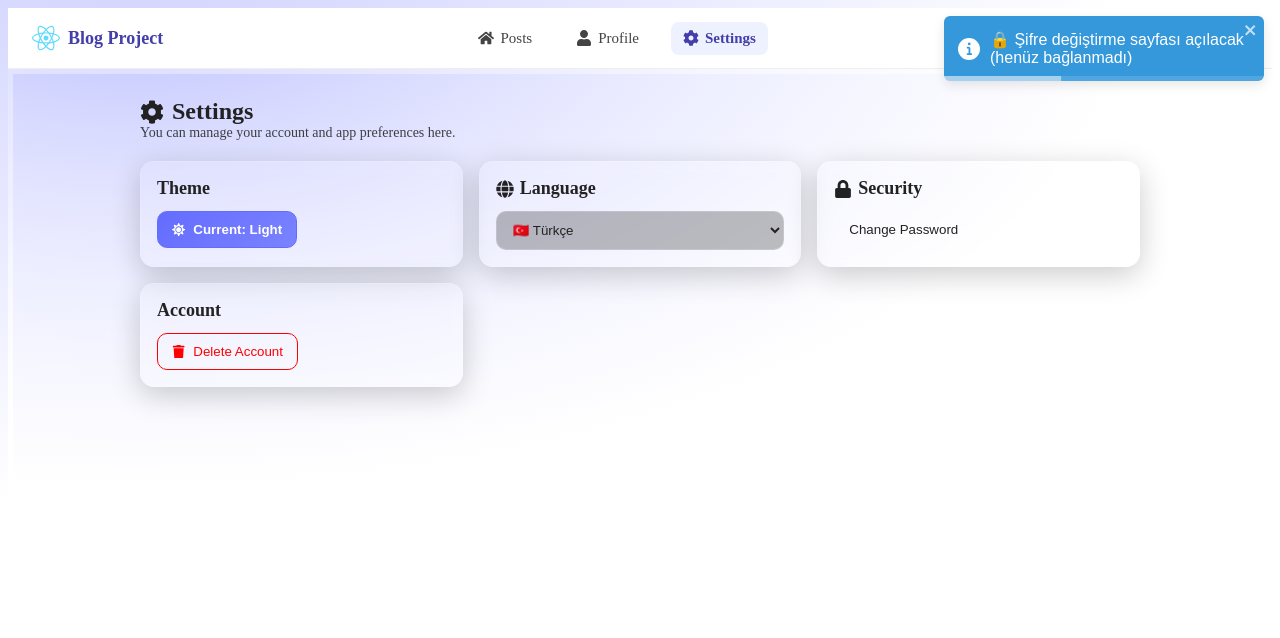
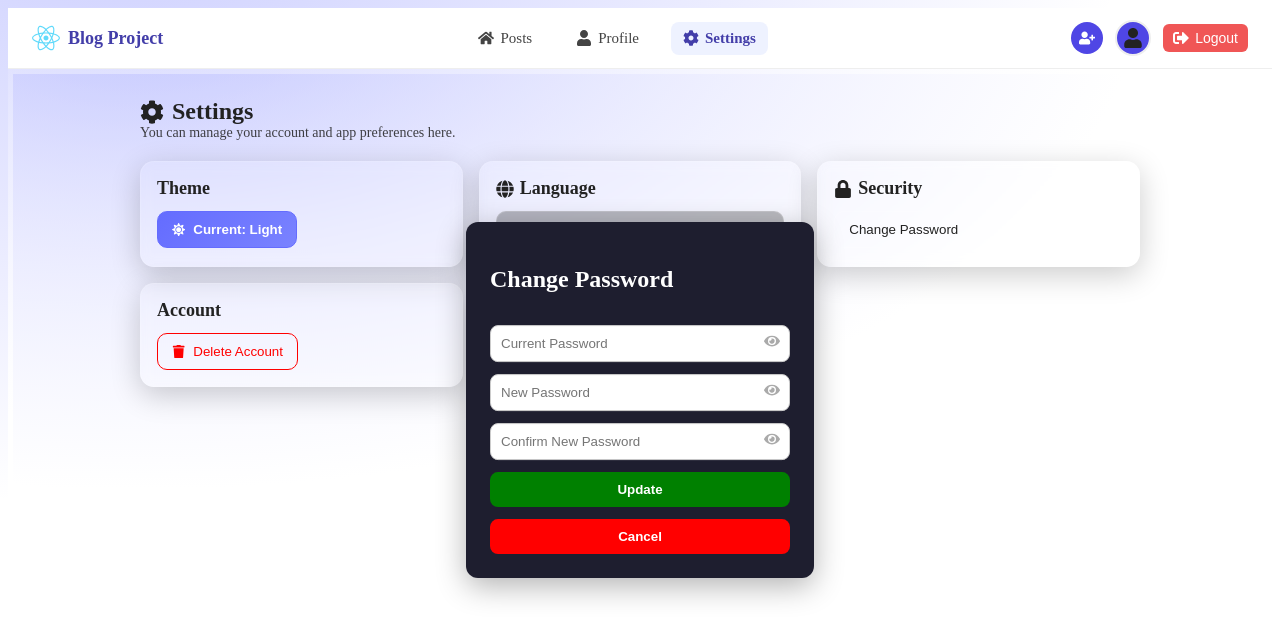
Before and after one commit to yagmurbasoglu/BlogProject, a React (Vite) app in the folder blog-frontend/: page /settings in a window 1280 px wide. Both pictures are taken after a click on the button "Change Password". Shown: the top 638 px of the page. Built offline with nearby package versions, Linux system fonts and the light colour scheme.

Commit message:
Şifre Değiştirme Eklendi

```diff
--- /dev/null
+++ b/blog-frontend/src/components/ChangePasswordModal.jsx
@@ -0,0 +1,147 @@
+import { useState } from "react";
+import api from "../api/axios";
+import { toast } from "react-toastify";
+import { FaEye, FaEyeSlash } from "react-icons/fa";
+import { useTranslation } from "react-i18next";
+
+export default function ChangePasswordModal({ onClose }) {
+  const { t } = useTranslation();
+
+  const [currentPassword, setCurrentPassword] = useState("");
+  const [newPassword, setNewPassword] = useState("");
+  const [confirmNewPassword, setConfirmNewPassword] = useState("");
+
+  // 👁 Şifre göster/gizle state
+  const [showCurrent, setShowCurrent] = useState(false);
+  const [showNew, setShowNew] = useState(false);
+  const [showConfirm, setShowConfirm] = useState(false);
+
+  const handleChangePassword = async () => {
+    if (!currentPassword || !newPassword || !confirmNewPassword) {
+      toast.error(t("errors.fillAllFields")); // ❌ Çeviriden geliyor
+      return;
+    }
+
+    if (newPassword !== confirmNewPassword) {
+      toast.error(t("errors.passwordMismatch")); // ❌ Çeviriden geliyor
+      return;
+    }
+
+    try {
+      const response = await api.put("/users/change-password", {
+        currentPassword,
+        newPassword,
+        confirmNewPassword,
+      });
+
+      toast.success(response.data.message || t("success.passwordChanged"));
+      onClose();
+    } catch (error) {
+      toast.error(error.response?.data?.message || t("errors.passwordNotChanged"));
+    }
+  };
+
+  return (
+    <div style={styles.modal}>
+      <h2>{t("changePassword")}</h2>
+
+      {/* Current Password */}
+      <div style={styles.inputWrapper}>
+        <input
+          type={showCurrent ? "text" : "password"}
+          placeholder={t("currentPassword")}
+          value={currentPassword}
+          onChange={(e) => setCurrentPassword(e.target.value)}
+          style={styles.input}
+        />
+        <span onClick={() => setShowCurrent(!showCurrent)} style={styles.eyeIcon}>
+          {showCurrent ? <FaEyeSlash /> : <FaEye />}
+        </span>
+      </div>
+
+      {/* New Password */}
+      <div style={styles.inputWrapper}>
+        <input
+          type={showNew ? "text" : "password"}
+          placeholder={t("newPassword")}
+          value={newPassword}
+          onChange={(e) => setNewPassword(e.target.value)}
+          style={styles.input}
+        />
+        <span onClick={() => setShowNew(!showNew)} style={styles.eyeIcon}>
+          {showNew ? <FaEyeSlash /> : <FaEye />}
+        </span>
+      </div>
+
+      {/* Confirm New Password */}
+      <div style={styles.inputWrapper}>
+        <input
+          type={showConfirm ? "text" : "password"}
+          placeholder={t("confirmNewPassword")}
+          value={confirmNewPassword}
+          onChange={(e) => setConfirmNewPassword(e.target.value)}
+          style={styles.input}
+        />
+        <span onClick={() => setShowConfirm(!showConfirm)} style={styles.eyeIcon}>
+          {showConfirm ? <FaEyeSlash /> : <FaEye />}
+        </span>
+      </div>
+
+      <button
+        onClick={handleChangePassword}
+        style={{ ...styles.button, background: "green", color: "white" }}
+      >
+        {t("update")}
+      </button>
+      <button
+        onClick={onClose}
+        style={{ ...styles.button, background: "red", color: "white" }}
+      >
+        {t("cancel")}
+      </button>
+    </div>
+  );
+}
+
+const styles = {
+  modal: {
+    position: "fixed",
+    top: "50%",
+    left: "50%",
+    transform: "translate(-50%, -50%)",
+    background: "#1e1e2f",
+    padding: "24px",
+    borderRadius: "12px",
+    boxShadow: "0 8px 30px rgba(0,0,0,0.3)",
+    display: "flex",
+    flexDirection: "column",
+    gap: "12px",
+    zIndex: 1000,
+    color: "#fff",
+    minWidth: "300px",
+  },
+  inputWrapper: {
+    position: "relative",
+    display: "flex",
+    alignItems: "center",
+  },
+  input: {
+    flex: 1,
+    padding: "10px",
+    borderRadius: "8px",
+    border: "1px solid #ccc",
+  },
+  eyeIcon: {
+    position: "absolute",
+    right: "10px",
+    cursor: "pointer",
+    color: "#aaa",
+  },
+  button: {
+    padding: "10px",
+    borderRadius: "8px",
+    border: "none",
+    cursor: "pointer",
+    fontWeight: "bold",
+  },
+};
--- a/blog-frontend/src/i18n.js
+++ b/blog-frontend/src/i18n.js
@@ -136,6 +136,21 @@ const resources = {
             invalidLoginForm: "Geçerli email ve en az 6 karakter şifre girin",
             loginSuccess: "Giriş başarılı 🎉",
             loginFailed: "Giriş başarısız, bilgileri kontrol edin.",
+            //change password modal
+            "changePassword": "Şifre Değiştir",
+            "currentPassword": "Mevcut Şifre",
+            "newPassword": "Yeni Şifre",
+            "confirmNewPassword": "Yeni Şifre (Tekrar)",
+            "update": "Güncelle",
+            "cancel": "İptal",
+            "errors": {
+                "fillAllFields": "Lütfen tüm alanları doldurun ❌",
+                "passwordMismatch": "Yeni şifreler uyuşmuyor ❌",
+                "passwordNotChanged": "Şifre güncellenemedi ❌"
+            },
+            "success": {
+                "passwordChanged": "Şifre başarıyla güncellendi ✅"
+            },
             toast: {
                 langChangedTr: "🇹🇷 Dil değiştirildi: Türkçe",
                 langChangedEn: "🇬🇧 Language changed: English",
@@ -172,6 +187,7 @@ const resources = {
                 adminRemoved: "✅ Admin rolü kaldırıldı",
                 adminRemoveFailed: "❌ Admin rolü kaldırılamadı",
             }
+
 
         },
     },
@@ -308,6 +324,21 @@ const resources = {
             invalidLoginForm: "Enter a valid email and password (min 6 characters)",
             loginSuccess: "Login successful 🎉",
             loginFailed: "Login failed, please check your credentials.",
+            //change password modal
+            "changePassword": "Change Password",
+            "currentPassword": "Current Password",
+            "newPassword": "New Password",
+            "confirmNewPassword": "Confirm New Password",
+            "update": "Update",
+            "cancel": "Cancel",
+            "errors": {
+                "fillAllFields": "Please fill in all fields ❌",
+                "passwordMismatch": "New passwords do not match ❌",
+                "passwordNotChanged": "Password could not be updated ❌"
+            },
+            "success": {
+                "passwordChanged": "Password updated successfully ✅"
+            },
             toast: {
                 langChangedTr: "🇹🇷 Language changed: Turkish",
                 langChangedEn: "🇬🇧 Language changed: English",
--- a/blog-frontend/src/pages/Settings.jsx
+++ b/blog-frontend/src/pages/Settings.jsx
@@ -1,6 +1,7 @@
 import { useEffect, useState } from "react";
 import { useNavigate } from "react-router-dom";
 import { useTranslation } from "react-i18next";
+import ChangePasswordModal from "../components/ChangePasswordModal";
 import { toast } from "react-toastify";
 import {
     FaMoon,
@@ -16,6 +17,7 @@ import {
 
 export default function Settings() {
     const { t, i18n } = useTranslation();
+    const [showPasswordModal, setShowPasswordModal] = useState(false);
     const navigate = useNavigate();
     const [language, setLanguage] = useState("tr");
 
@@ -65,9 +67,9 @@ export default function Settings() {
         }
     };
 
-////////////////////Eklenecek\\\\\\\\\\\\\\\\\\\\\\\\\\\\\\\\\\\
+    ////////////////////Eklenecek\\\\\\\\\\\\\\\\\\\\\\\\\\\\\\\\\\\
     const handleChangePassword = () => {
-        toast.info("🔒 Şifre değiştirme sayfası açılacak (henüz bağlanmadı)");
+        setShowPasswordModal(true);
     };
 
 
@@ -77,7 +79,7 @@ export default function Settings() {
         }
     };
 
-////////////////////Eklenecek\\\\\\\\\\\\\\\\\\\\\\\\\\\\\\\\\\\
+    ////////////////////Eklenecek\\\\\\\\\\\\\\\\\\\\\\\\\\\\\\\\\\\
     return (
         <div style={getPageWrapper(theme)}>
             <div style={styles.container}>
@@ -128,6 +130,9 @@ export default function Settings() {
                             {t("changePassword")}
                         </button>
                     </div>
+                    {showPasswordModal && (
+                        <ChangePasswordModal onClose={() => setShowPasswordModal(false)} />
+                    )}
 
                     {/* Hesap İşlemleri */}
                     <div style={styles.card}>
```
Also changed, not shown: 2 other files (tests, documents, lock files or other folders).
